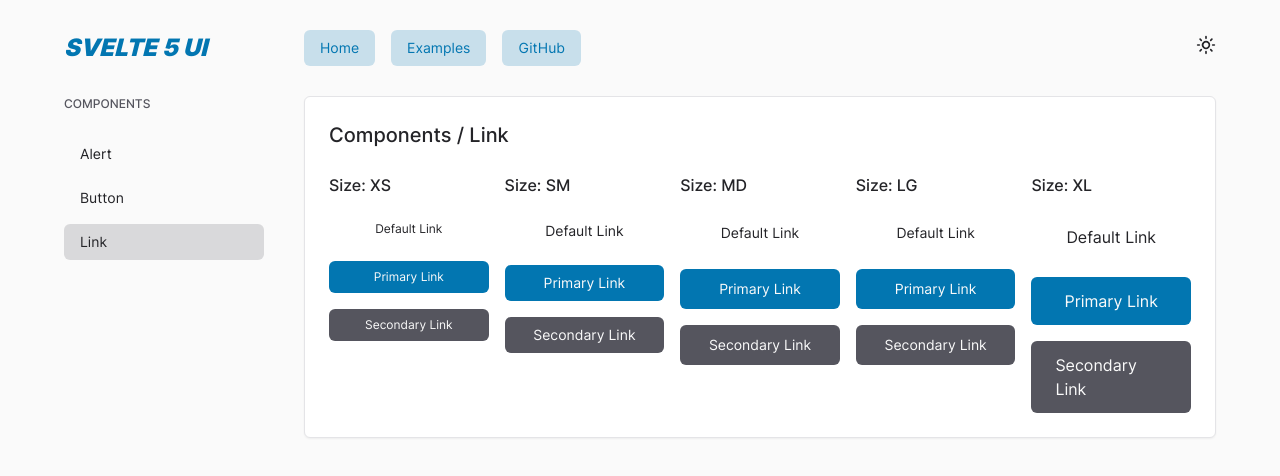
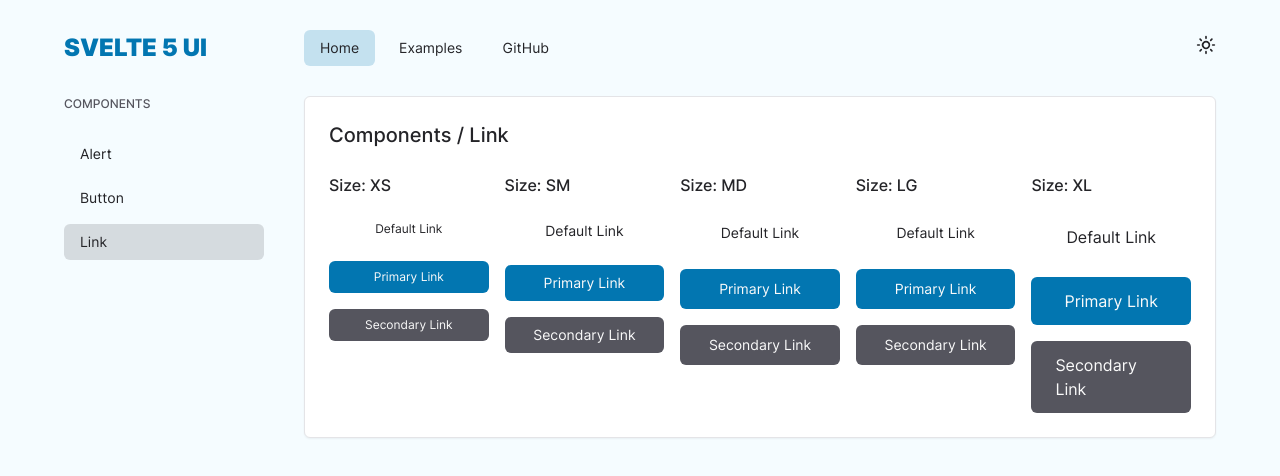
Before and after one commit to margusliinev/svelte5-ui-components, a SvelteKit app: page /home/link in a window 1280 px wide. Shown: the top 476 px of the page. Built offline with nearby package versions, Linux system fonts and the light colour scheme.

Commit message:
remove unused classes and styles from layout

```diff
--- a/src/layout/DesktopSidebar.svelte
+++ b/src/layout/DesktopSidebar.svelte
@@ -9,6 +9,6 @@
     let { route, toggleSidebar } = $props<DesktopSidebarProps>()
 </script>
 
-<aside class="hidden w-60 lg:grid">
+<aside class="hidden w-60 lg:block">
     <SidebarLinks {route} {toggleSidebar} />
 </aside>
--- a/src/layout/MobileSidebar.svelte
+++ b/src/layout/MobileSidebar.svelte
@@ -1,5 +1,5 @@
 <script lang="ts">
-    import { Icon, Link } from '$components'
+    import { Button, Icon, Link } from '$components'
     import { SidebarLinks } from '.'
 
     interface MobileSidebarProps {
@@ -11,24 +11,15 @@
     let { route, open, toggleSidebar } = $props<MobileSidebarProps>()
 </script>
 
-<div class={open ? 'fixed inset-0 z-50 bg-gray-900/80 transition-opacity duration-500 lg:hidden' : 'fixed inset-0 -z-50 -ml-96 opacity-0 transition-opacity duration-500 lg:hidden'}></div>
-<aside
-    class={open
-        ? 'min-h-sreen fixed inset-0 z-50 ml-0 flex w-64 flex-col bg-background-hover shadow-xl transition-all duration-300 lg:hidden'
-        : 'fixed inset-0 z-50 -ml-96 min-h-screen w-64 bg-background-hover transition-all duration-300 xl:hidden'}
->
-    <button
-        type="button"
-        onclick={toggleSidebar}
-        aria-label="close menu"
-        class={open ? 'absolute -right-8 top-5 text-white opacity-100 transition-opacity duration-500' : 'absolute -right-8 top-5 text-white opacity-0 transition-opacity duration-500'}
-    >
-        <Icon name="close" />
-    </button>
-    <div class="grid h-24 self-start px-8">
-        <Link href="/" size="icon" class="text-2xl font-black uppercase italic text-primary">Svelte 5 UI</Link>
+<div class={`fixed inset-0 bg-slate-900/80 transition-opacity duration-500 dark:bg-zinc-900/80 lg:hidden ${open ? 'z-50 opacity-100' : '-z-50 opacity-0'}`}></div>
+<aside class={`fixed inset-0 z-50 w-64 bg-background transition-all duration-500 lg:hidden ${open ? 'ml-0' : '-ml-96'}`}>
+    <Button size="icon" variant="plain" onclick={toggleSidebar} aria-label="close sidebar" class="absolute -right-8 top-9">
+        <Icon name="close" stroke="white" />
+    </Button>
+    <div class="flex h-24 px-8">
+        <Link href="/" size="icon" class="text-2xl font-black uppercase text-primary">Svelte 5 UI</Link>
     </div>
-    <div class="justify-self-start px-8">
+    <div class="px-8">
         <SidebarLinks {route} {toggleSidebar} />
     </div>
 </aside>
--- a/src/routes/home/+layout.svelte
+++ b/src/routes/home/+layout.svelte
@@ -1,11 +1,12 @@
 <script lang="ts">
-    import { Icon, Link, ThemeSwitch } from '$components'
+    import { Button, Icon, Link, ThemeSwitch } from '$components'
     import DesktopSidebar from '../../layout/DesktopSidebar.svelte'
     import MobileSidebar from '../../layout/MobileSidebar.svelte'
 
     let { data } = $props()
 
     let open = $state(false)
+    let route = $state(data.route)
 
     function toggleSidebar() {
         open = !open
@@ -15,34 +16,26 @@
 <div class="min-h-[calc(screen - 4rem)] mx-auto w-screen-90 max-w-screen-2xl lg:w-screen-90">
     <header class="flex h-24 grid-cols-[auto_1fr] items-center justify-between lg:grid">
         <div class="w-60">
-            <Link href="/" size="icon" class="text-2xl font-black uppercase italic text-primary">Svelte 5 UI</Link>
+            <Link href="/" size="icon" class="text-2xl font-black uppercase text-primary">Svelte 5 UI</Link>
         </div>
-        <div class="hidden items-center justify-between lg:flex">
-            <nav>
-                <ul class="flex items-center gap-4">
-                    <li>
-                        <Link href="/home" size="sm" class="bg-primary/20 text-primary hover:bg-primary/30">Home</Link>
-                    </li>
-                    <li>
-                        <Link href="/examples" size="sm" class="bg-primary/20 text-primary hover:bg-primary/30">Examples</Link>
-                    </li>
-                    <li>
-                        <Link href="https://github.com/margusliinev/svelte5-ui-components" size="sm" target="_blank" class="bg-primary/20 text-primary hover:bg-primary/30">GitHub</Link>
-                    </li>
-                </ul>
+        <div class="hidden items-center justify-between gap-2 lg:flex">
+            <nav class="flex items-center gap-2">
+                <Link href="/home" size="sm" class={`${route?.split('/')[1] === 'home' ? 'bg-primary/20' : ''}`}>Home</Link>
+                <Link href="/examples" size="sm" class={`${route?.split('/')[1] === 'examples' ? 'bg-primary/20' : ''}`}>Examples</Link>
+                <Link href="https://github.com/margusliinev/svelte5-ui-components" size="sm" target="_blank" class={`${route?.split('/')[1] === 'github' ? 'bg-primary/20' : ''}`}>GitHub</Link>
             </nav>
             <ThemeSwitch />
         </div>
-        <button class="block cursor-pointer lg:hidden" aria-label="menu" onclick={toggleSidebar}>
+        <Button variant="plain" size="icon" class="lg:hidden" aria-label="menu" onclick={toggleSidebar}>
             <Icon name="menu" />
-        </button>
+        </Button>
     </header>
     <div class="mb-20 grid items-start lg:grid-cols-[auto_1fr]">
         <DesktopSidebar route={data.route} {toggleSidebar} />
         <MobileSidebar route={data.route} {open} {toggleSidebar} />
         <main class="h-full w-full rounded-md border border-border bg-card p-6 shadow-sm">
             <h1 class="mb-6 text-xl font-medium capitalize">
-                Components / {`${data?.route?.split('/')[2]}`}
+                Components / {`${route?.split('/')[2]}`}
             </h1>
             <slot />
         </main>
--- a/src/styles/index.css
+++ b/src/styles/index.css
@@ -4,8 +4,8 @@
 
 @layer base {
     :root {
-        --background: 0 0% 98%;
-        --background-hover: 0 0% 100%;
+        --background: 200 100% 98%;
+        --background-hover: 200 100% 100%;
         --foreground: 240 5% 15%;
         --foreground-hover: 240 10% 5%;
 
@@ -38,7 +38,6 @@
         --border-strong: 240 5% 70%;
 
         --card: 0 0% 100%;
-        --card-hover: 0 0% 98%;
 
         --radius: 0.25rem;
     }
@@ -46,7 +45,7 @@
     [data-theme='dark'] {
         --background: 240 5% 15%;
         --background-hover: 240 10% 5%;
-        --foreground: 0 0% 98%;
+        --foreground: 0 0% 95%;
         --foreground-hover: 0 0% 100%;
 
         --primary: 200 95% 80%;
@@ -78,7 +77,6 @@
         --border-strong: 240 5% 35%;
 
         --card: 240 5% 20%;
-        --card-hover: 240 5% 25%;
     }
 
     body {
--- a/tailwind.config.js
+++ b/tailwind.config.js
@@ -75,8 +75,7 @@
                     strong: 'hsl(var(--border-strong) / <alpha-value>)'
                 },
                 card: {
-                    DEFAULT: 'hsl(var(--card) / <alpha-value>)',
-                    hover: 'hsl(var(--card-hover) / <alpha-value>)'
+                    DEFAULT: 'hsl(var(--card) / <alpha-value>)'
                 }
             },
             borderRadius: {
```
